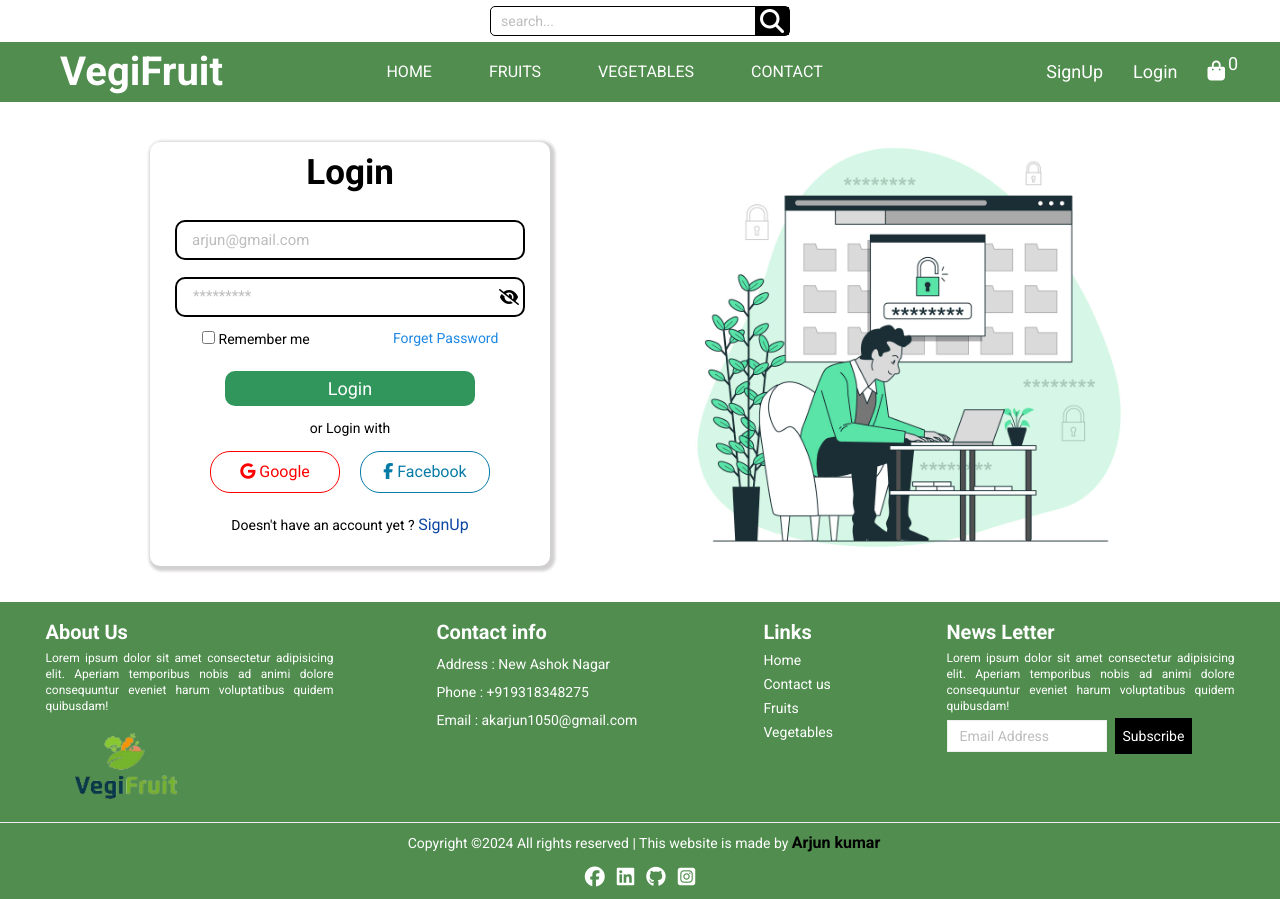
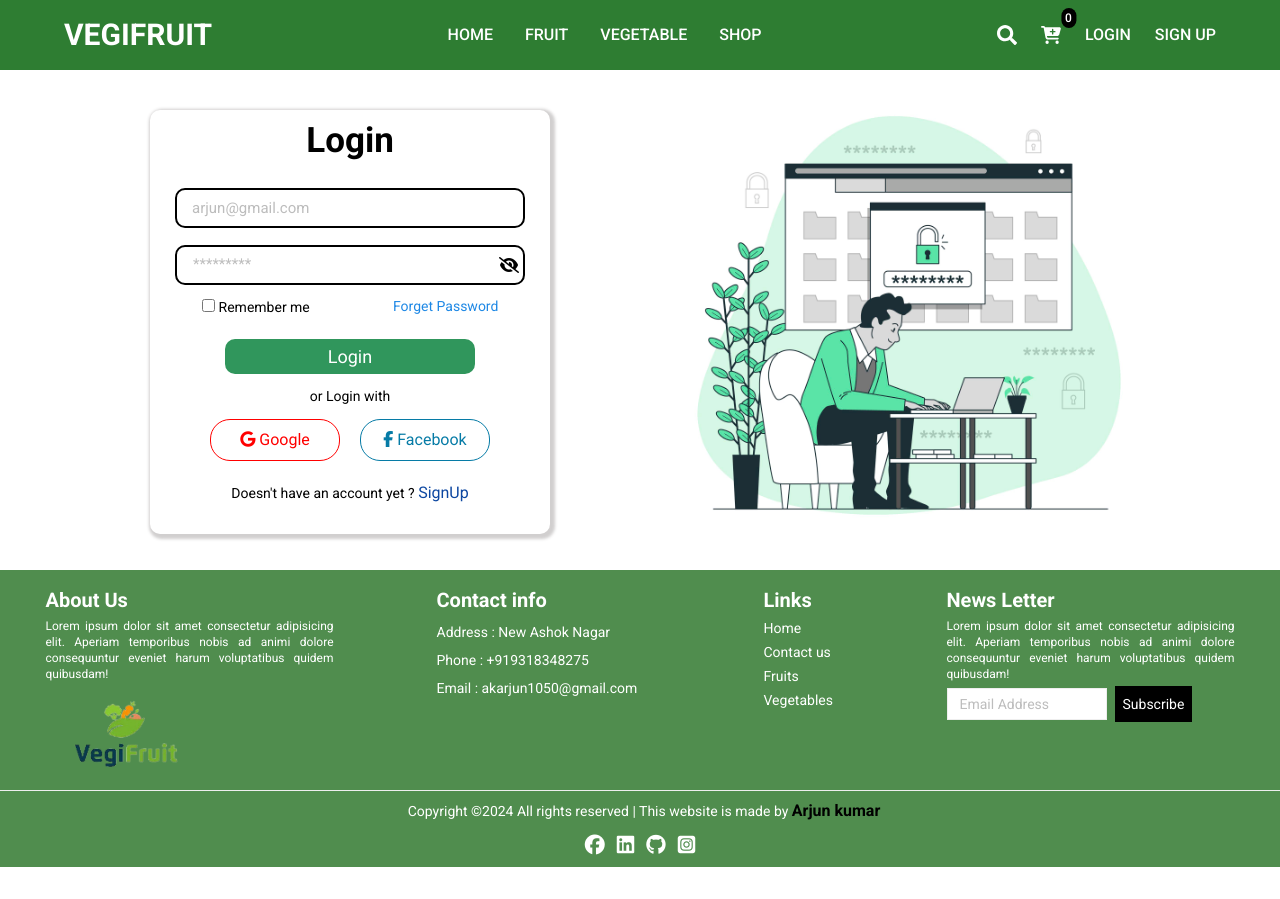
Before and after one commit to arjun-krgupta/VegiFruit, a React (Create React App) app: page /login in a window 1280 px wide. After the commit the page ends 867 px from the top, so only its background shows below. Built offline with nearby package versions, Linux system fonts and the light colour scheme.

Commit message:
updated navbar

```diff
--- a/src/Components/Navbar/Navbar.css
+++ /dev/null
@@ -1,156 +0,0 @@
-/* Header */
-.searchbar{
-    display: flex;
-    justify-content: space-between;
-    align-items: center;
-    margin: 6px auto;
-    border: 1px solid black;
-    max-width: 300px;
-    border-radius: 5px;
-}
-.searchbar>input{
-    outline: none;
-    border: none;
-    padding-left: 10px;
-    font-size: 14px;
-}
-.search-icon{
-    background-color: black;
-    color: white;
-    font-size: 24px;
-    cursor: pointer;
-    padding: 2px 5px;
-}
-
-/* Navbar */
-.navbar{
-    background-color: rgb(80, 141, 78);
-}
-.logo{
-    margin-left: 60px;
-}
-.logo a h1{
-    color:white;
-    font-size: 40px;
-}
-.menu{
-   display: flex;
-   justify-content: center;
-   align-items: center;
-   gap: 25px;
-  margin-right: 60px;
-}
-.menu a{
-    color: white;
-    font-size: 16px;
-    padding: 17px 16px;
-    text-decoration: none;
-    text-transform: uppercase;
-}
-.menu a:hover{
-    background-color: rgb(87, 146, 92);
-}
-.login-cart {
-    display: flex;
-    gap: 30px;
-    margin-right: 50px;
-}
-.login-cart a{
-    color: white;
-}
-.login-cart a i{
-    font-size: 20px;
-    margin-right: 5px;
-}
-.login-cart span{
-    color: white;
-    font-size: 18px;
-    position: absolute;
-    right: 42px;
-    top: 50px;
-}
-.logo .togle{
-    display: none;
-}
-
-@media (max-width:1000px)
-{
-    .logo {
-        margin-left:25px
-    }
-    .logo a h1{
-        font-size: 30px;
-    }
-    .menu{
-        gap: 1px;
-    }
-    .menu a{
-        font-size: 14px;
-        padding: 18px;
-    }
-    .login-cart{
-        margin-right: 25px;
-    }
-    .login-cart span{
-        margin-right: -25px;
-    }
-}
-
-@media (max-width:768px)
-{
-    .logo .togle{
-        display: block;
-        position: absolute;
-        right: 20px;
-        top: 60px;
-        font-size: 25px;
-        color: white;
-        cursor: pointer;
-    }
-    .menu{
-        display: none;
-        position: absolute;
-        left: 0;
-        top: 97px;
-        width: 200px;
-        height: 100vh;
-        background-color: rgb(80, 141, 78);
-    }
-    .menu a{
-        display: block;
-        font-size: 16px;
-        margin-top: 0px;
-    }
-    .active{
-        display: block;
-    }
-    .login-cart{
-        margin-right: 70px;
-        gap: 20px;
-    }
-    .login-cart span{
-        margin-right: 20px;
-    }
-    .logo a h1{
-        font-size: 27px;
-    }
-    .login-cart a{
-        font-size: 16px;
-    }
-
-}
-@media (max-width:400px)
-{
-    .logo a h1{
-        font-size: 20px;
-        margin-left: -23px;
-    }
-    .logo .togle{
-        font-size: 20px;
-        right: 10px;
-    }
-    .login-cart a i{
-        font-size: 15px;
-        margin-right: 5px;
-    }
-}
--- a/src/Components/Navbar/Navbar.jsx
+++ b/src/Components/Navbar/Navbar.jsx
@@ -1,49 +1,113 @@
-import React from "react";
-import { Link } from "react-router-dom";
-import './Navbar.css'
-import $ from 'jquery'
-import { useSelector } from "react-redux";
+import React, { useState,useEffect, useRef } from "react";
+import { FaSearch } from "react-icons/fa";
+import { FaCartPlus } from "react-icons/fa6";
+import { Badge } from "@material-tailwind/react";
+import { FaBarsStaggered } from "react-icons/fa6";
+import { FaXmark } from "react-icons/fa6";
+import { useSelector } from 'react-redux';
+import { useNavigate } from 'react-router-dom';
 
-$(function()
-{
-    $(".togle").on("click",function()
-{
-    $(".menu").slideToggle('active')
-    $('.togle').toggleClass('fa-xmark')
-})
-})
+function Navbar() {
+  const redirect=useNavigate()
+  const {cartItem}=useSelector((state)=>state.allCart)
+  const [isSearchOpen, setIsSearchOpen] = useState(false);
+  const [menuOpen,setMenuOpen]=useState(false)
+  const menuRef = useRef(null);
 
-function Navbar(props) {
-  const {cartItem}=useSelector((state)=>state.allCart)
+  const toggleSearch = () => {
+    setIsSearchOpen(!isSearchOpen);
+  };
+
+  const toggleMenu=()=>
+  {
+    setMenuOpen(!menuOpen)
+  }
+
+ // Close the menu when clicking outside
+ useEffect(() => {
+  const handleClickOutside = (event) => {
+    if (menuRef.current && !menuRef.current.contains(event.target)) {
+      setMenuOpen(false);
+    }
+  };
+
+  // Add event listener to detect clicks outside the menu
+  document.addEventListener("mousedown", handleClickOutside);
+
+  return () => {
+    // Clean up event listener
+    document.removeEventListener("mousedown", handleClickOutside);
+  };
+}, []);
+
   return (
     <>
-      <header>
-        {/* header */}
-          <div className="searchbar">
-            <input type="text" placeholder="search..." className="border-2" />
-            <i className="fa-solid fa-magnifying-glass search-icon"></i>
+      <div className=" flex justify-between items-center bg-green-800 text-white h-[70px] px-5 sm:px-6 lg:px-16">
+        {/* Logo */}
+       <div className="flex gap-3 sm:gap-4">
+       <button onClick={toggleMenu} className="md:hidden">
+        { menuOpen ? <FaXmark className="text-2xl sm:text-3xl text-white" />
+        : <FaBarsStaggered className="text-2xl sm:text-3xl text-white"/>
+        }
+       </button>
+       <h1 className=" text-xl sm:text-2xl lg:text-3xl font-semibold uppercase cursor-pointer" onClick={()=>redirect('/')}>VegiFruit</h1>
+       </div>
+
+        {/* dextop Menu */}
+            <div className="hidden md:flex gap-5 lg:gap-8 items-center text-base font-medium uppercase">
+            <a href="/">Home</a>
+            <a href="/fruit">Fruit</a>
+            <a href="/vegi">Vegetable</a>
+            <a href="/about">Shop</a>
           </div>
-        {/* Navbar */}
-        <nav className="navbar flex justify-between items-center w-full h-[60px]">
-            <div className="logo">
-              <Link to='/'><h1 className="font-bold">VegiFruit</h1></Link>
-              <i className="fa-solid fa-bars togle"></i>
-            </div>
-              <div className="hidden menu md:flex items-center gap-x-10 text-lg text-white">
-                <Link to='/'>Home</Link>
-                <Link to='/fruit'>Fruits</Link>
-                <Link to='/vegetable'>Vegetables</Link>
-                <Link to='/contact'>Contact</Link>
-            </div>
-            <div className="login-cart text-lg">
-              <Link to='/signup'>SignUp</Link>
-              <Link to='/login'>Login</Link>
-              <Link to='/cart'><i className="fa-solid fa-bag-shopping cart"></i>
-              <span className="cart-count">{cartItem.length}</span>
-              </Link>
-            </div>
-        </nav>
-      </header>
+
+        {/* Cart & Authentication */}
+        <div className="flex gap-4 sm:gap-6 items-center text-[13px] sm:text-base uppercase font-medium">
+          {/* Search */}
+          <div className="flex items-center">
+          <FaSearch
+              className="text-lg sm:text-xl cursor-pointer"
+              onClick={toggleSearch}
+            />
+            {isSearchOpen && (
+              <input
+                type="text"
+                className="absolute top-[72px] right-4 sm:right-2 ps-3 py-2 rounded text-white bg-green-800 focus:outline-none focus:ring-1 focus:ring-green-800 transition-all duration-200 w-[94%]
+                sm:w-[280px] text-sm placeholder:text-sm placeholder:text-white"
+                placeholder="Search..."
+              />
+            )}
+          </div>
+
+          {/* Cart */}
+          <Badge content={cartItem.length} className="m-[-6px] sm:m-[-8px] bg-black" >
+            <FaCartPlus className="text-lg sm:text-xl cursor-pointer" onClick={()=>redirect('/cart')} />
+          </Badge>
+
+          {/* Login & Sign Up */}
+          <a href="/login" className="hover:text-green-400 transition">
+            Login
+          </a>
+          <a href="/signup" className="hover:text-green-400 transition">
+            Sign Up
+          </a>
+        </div>
+
+        {/* Mobile menu */}
+       {
+        menuOpen &&
+        <div className="absolute left-0 top-[70px]  z-10 md:hidden">
+          <div className="h-[100vh] w-[150px] ps-5 pt-5 uppercase flex flex-col gap-5 text-white bg-black"
+              ref={menuRef} >
+            <a href="/">Home</a>
+            <a href="/fruit">Fruit</a>
+            <a href="/vegi">Vegetable</a>
+            <a href="/about">Shop Now</a>
+          </div>
+       </div>
+       }
+
+      </div>
     </>
   );
 }
```
